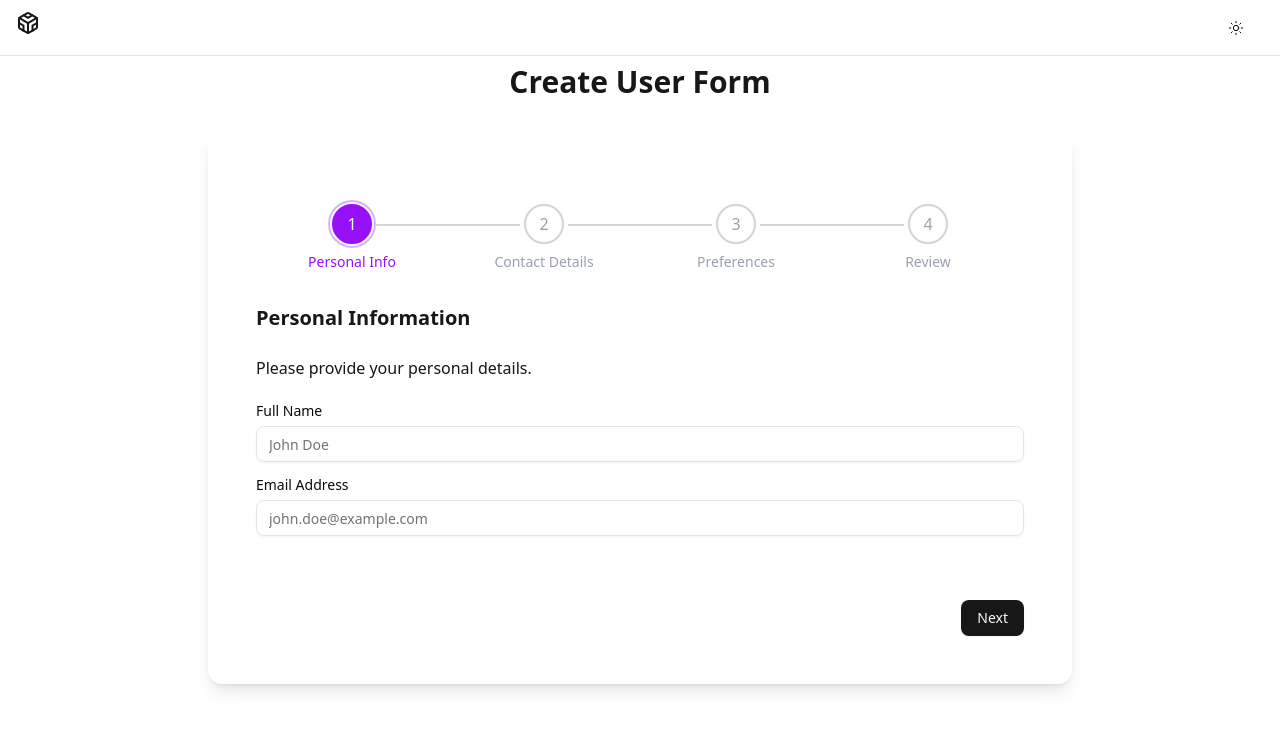
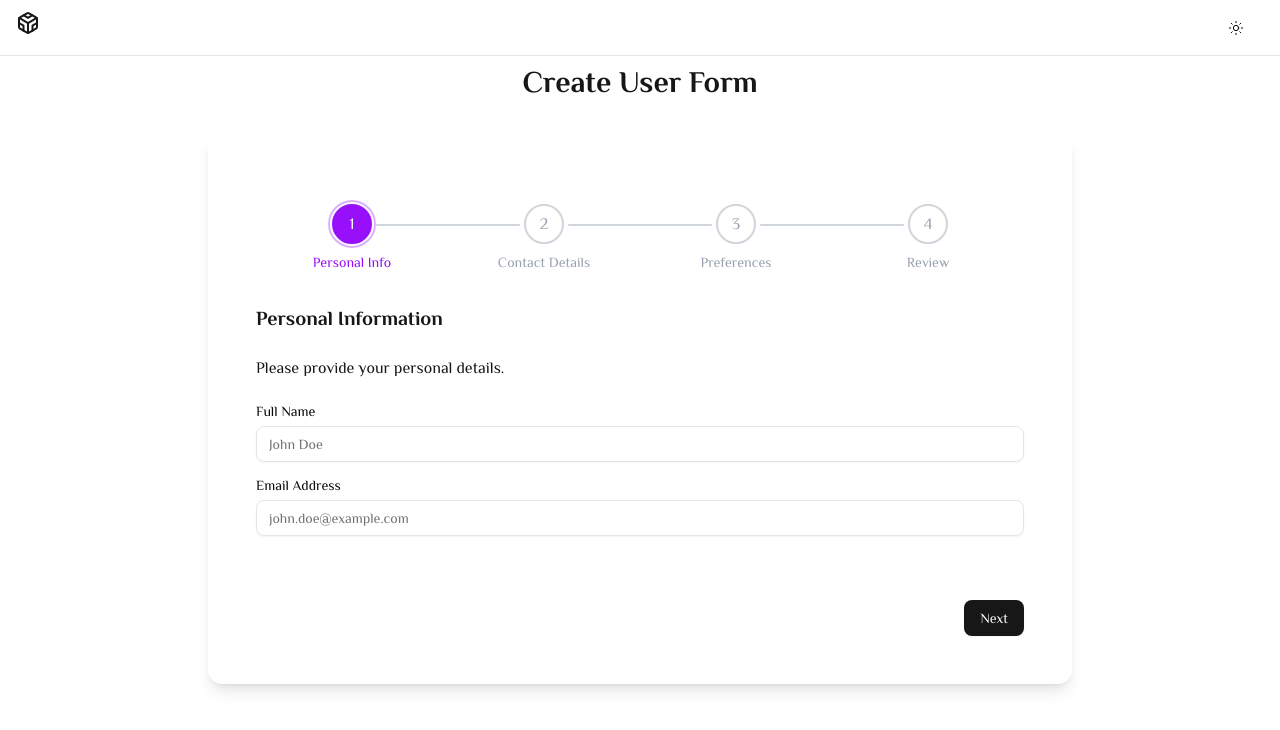
Before and after one commit to sagorpal94/fe_mock_test, a React (Vite) app: page / in a window 1280 px wide. Shown: the top 730 px of the page. Built offline with nearby package versions, Linux system fonts and the light colour scheme.

Commit message:
font add

```diff
--- a/index.html
+++ b/index.html
@@ -5,6 +5,9 @@
     <link rel="icon" type="image/svg+xml" href="/vite.svg" />
     <meta name="viewport" content="width=device-width, initial-scale=1.0" />
     <title>FE MOCK TEST</title>
+    <link rel="preconnect" href="https://fonts.googleapis.com">
+    <link rel="preconnect" href="https://fonts.gstatic.com" crossorigin>
+    <link href="https://fonts.googleapis.com/css2?family=Audiowide&family=Inter:ital,opsz,wght@0,14..32,100..900;1,14..32,100..900&family=Nunito+Sans:ital,opsz,wght@0,6..12,200..1000;1,6..12,200..1000&family=Philosopher:ital,wght@0,400;0,700;1,400;1,700&family=Public+Sans:ital,wght@0,100..900;1,100..900&family=Rubik:ital,wght@0,300..900;1,300..900&display=swap" rel="stylesheet">
   </head>
   <body>
     <div id="root"></div>
--- a/src/index.css
+++ b/src/index.css
@@ -116,5 +116,8 @@
   }
   body {
     @apply bg-background text-foreground;
+    font-family: "Philosopher", sans-serif;
+    font-weight: 400;
+    font-style: normal;
   }
 }
```
